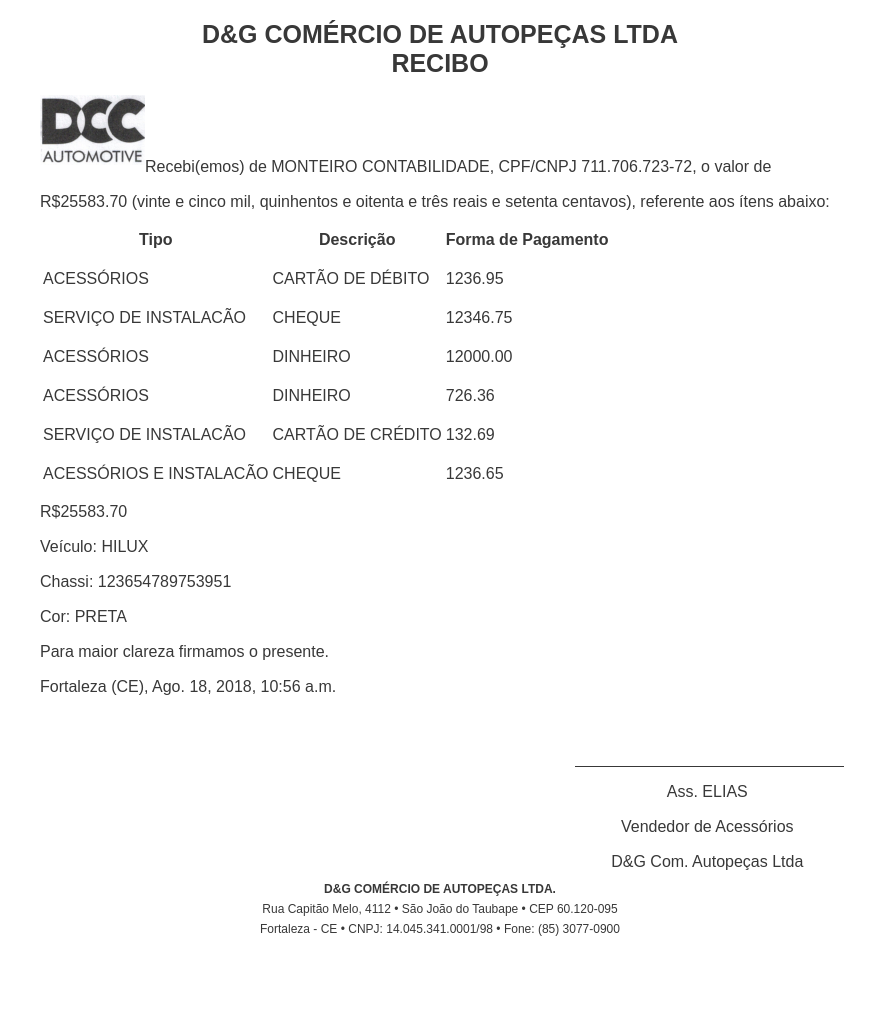
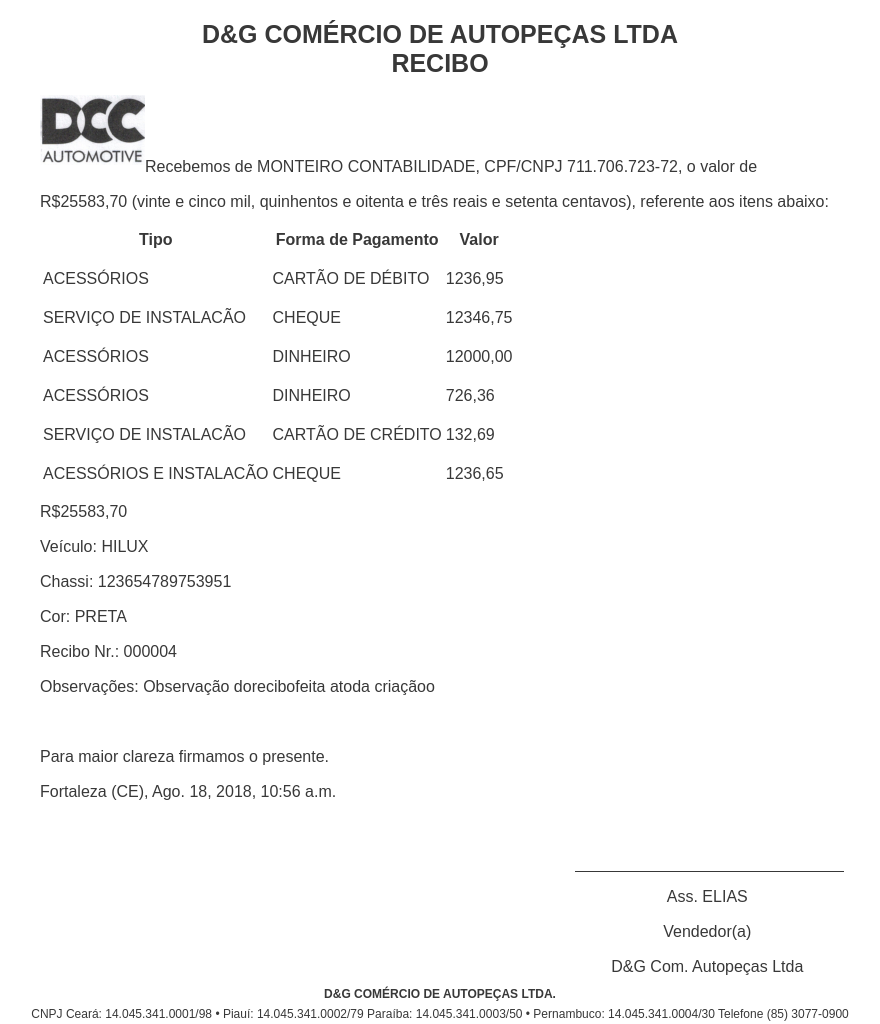
Before and after one commit to CoutinhoElias/dccrecibo, a Django app: template dccrecibo/core/templates/recibo.html in a window 1280 px wide. Shown: the whole page, without its empty margins (200-1080 px from the left). Before the commit the page ends 936 px from the top, so only its background shows below. Run offline with Django 3.2, Linux system fonts and the light colour scheme; the template is opened without the code that fills it: values that come from a table or form of the project are taken from there, others are empty; data comes from the database, SQL or seed files in the repository; both versions use the stored data as it was after the commit; parts of the project's set-up code (start-up, migrations or seed data) failed here and were passed over.

Commit message:
Ajustes no recibo.

```diff
--- a/dccrecibo/core/models.py
+++ b/dccrecibo/core/models.py
@@ -31,6 +31,8 @@ class Receipt(models.Model):
     created = models.DateTimeField('created', auto_now_add=True)
     modified = models.DateTimeField('modified', auto_now=True)
     author = models.ForeignKey(User, null=True, blank=True, on_delete=models.CASCADE,)
+    observation = models.CharField('Observações', max_length=200)
+
 
     @property
     def value_total(self):
--- a/dccrecibo/core/templates/recibo.html
+++ b/dccrecibo/core/templates/recibo.html
@@ -13,14 +13,14 @@
         <img class="img-topo" src="{% static 'img/logo.png' %}">
         <br><br><br>
 		<div class="text_justificado">
-            Recebi(emos) de <label name="recebido" class="recebido">{{recibo.person}}</label>, CPF/CNPJ {{recibo.person.cpf_cnpj}}, o  valor de R$<label name="recebido" class="recebido">{{recibo.value_total|floatformat:"2"}}</label>
-			(<label>{{recibo.number_in_full}}</label>), referente aos ítens abaixo:<br/>
+            Recebemos de <label name="recebido" class="recebido">{{recibo.person}}</label>, CPF/CNPJ {{recibo.person.cpf_cnpj}}, o  valor de R$<label name="recebido" class="recebido">{{recibo.value_total|floatformat:"2"}}</label>
+			(<label>{{recibo.number_in_full}}</label>), referente aos itens abaixo:<br/>
                     <table>
                         <thead>
                             <tr>
                                 <th>Tipo</th>
-                                <th>Descrição</th>
-                                <th class="col_center">Forma de Pagamento</th>
+                                <th>Forma de Pagamento</th>
+                                <th class="col_center">Valor</th>
                         </thead>
                         <tbody>
                             {% for movement in movements %}
@@ -45,6 +45,11 @@
             <br>
 			Cor:     <label name="recebido" class="recebido">{{recibo.color}}</label>
             <br>
+            Recibo Nr.:     <label name="recebido" class="recebido">{{recibo.id|stringformat:"06d"}}</label>
+            <br>
+            Observações: <label name="recebido" class="recebido">{{recibo.observation}}</label>
+            <br>
+            <br>
 
 
 			Para maior clareza firmamos o presente.<br/>
@@ -53,7 +58,7 @@
 				<input type="text" name="quantiatext" class="quantia">
 				Ass. <label name="recebido" class="recebido">{{recibo.author|upper}}</label>
                 <br>
-                Vendedor de Acessórios
+                Vendedor(a)
                 <br>
                 D&G Com. Autopeças Ltda
 			</label>
@@ -63,8 +68,9 @@
     <footer>
         <span>
             <b>D&G COMÉRCIO DE AUTOPEÇAS LTDA.</b><br/>
-            Rua Capitão Melo, 4112 • São João do Taubape • CEP 60.120-095<br/>
-            Fortaleza - CE • CNPJ: 14.045.341.0001/98 • Fone: (85) 3077-0900
+            CNPJ Ceará: 14.045.341.0001/98 • Piauí: 14.045.341.0002/79
+            Paraíba: 14.045.341.0003/50 • Pernambuco: 14.045.341.0004/30
+            Telefone (85) 3077-0900
         </span>
     {#  <p>Posted by: Hege Refsnes</p>#}
     {#  <p>Contact information: <a href="mailto:someone@example.com">someone@example.com</a>.</p>#}
--- a/dccrecibo/core/urls.py
+++ b/dccrecibo/core/urls.py
@@ -8,15 +8,9 @@ app_name = 'core'
 
 
 urlpatterns = [
-    # url(r'novo/$', person_create, name='person_create'),
-    # url(r'consultar/(?P<id>\d+)/$', person_view, name='person_view'),
-    #url(r'recibo/$', generatePdf, name='generatepdf'),
     url(r'(?P<id>\d+)/$', GeneratePDF.as_view(), name='generatepdf'),
     url(r'(?P<id>\d+)/pdf/$', admin_receipt_pdf, name='admin_receipt_pdf'),
     url(r'lista/$', receipt_return, name='receipt_return'),
-    # url(r'giro/$', person_turn, name='person_turn'),
-    # url(r'retorno/$', person_return, name='person_return'),
-    # url(r'movimento/$', movement_create, name='movement_create'),
 
     url(r'^jsi18n/$', JavaScriptCatalog.as_view(), name='javascript-catalog'),
     url(r'^i18n/', include('django.conf.urls.i18n')),
--- a/dccrecibo/settings.py
+++ b/dccrecibo/settings.py
@@ -115,7 +115,8 @@ USE_L10N = True
 
 USE_TZ = True
 
-
+DECIMAL_SEPARATOR = ','
+USE_THOUSAND_SEPARATOR = True
 # Static files (CSS, JavaScript, Images)
 # https://docs.djangoproject.com/en/2.1/howto/static-files/
 
```
Also changed, not shown: db.sqlite3, dccrecibo/core/migrations/0011_receipt_observation.py (added).
